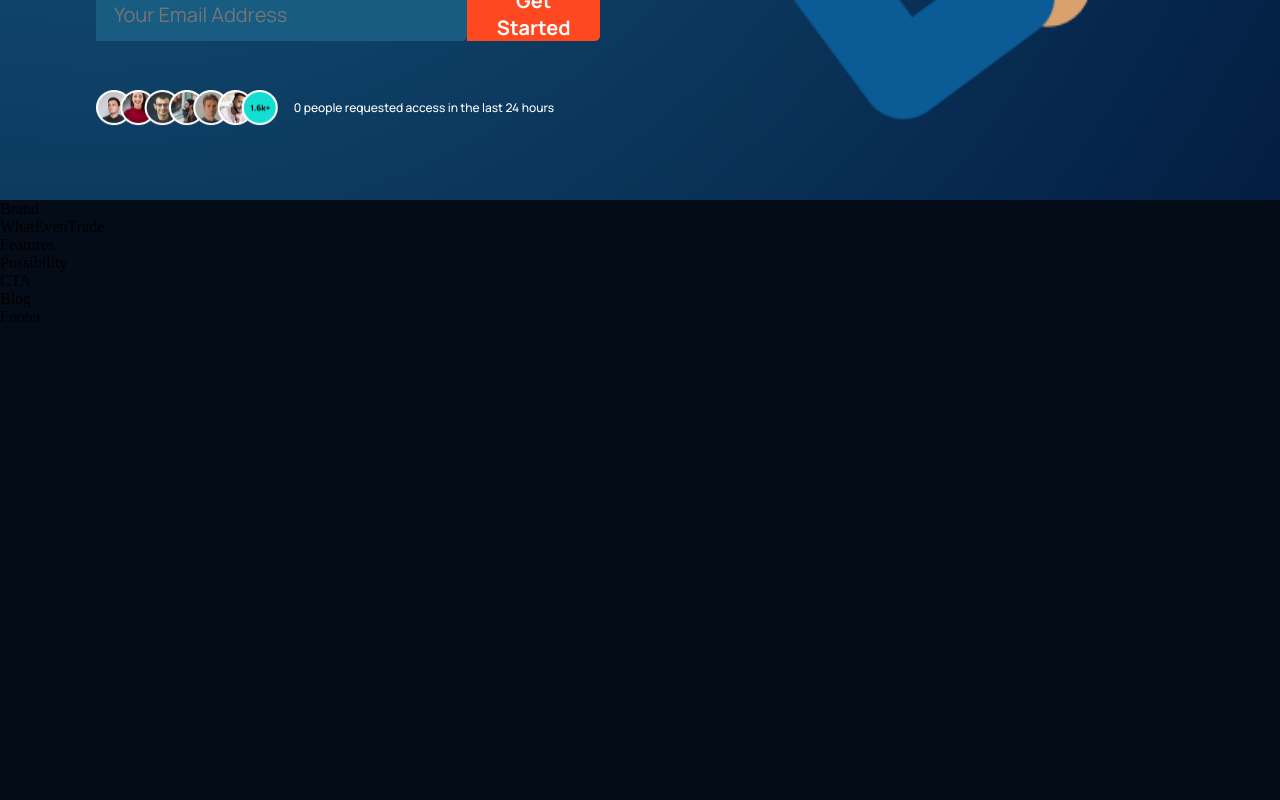
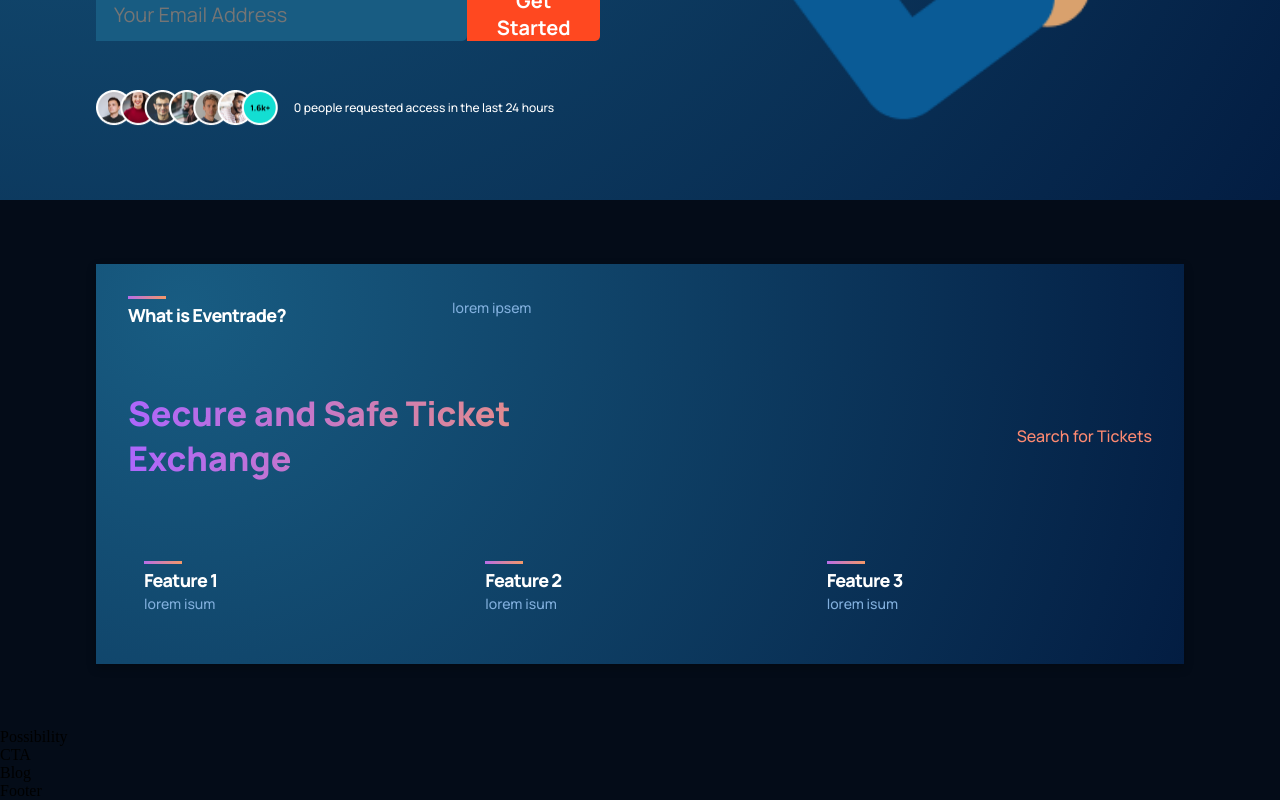
Before and after one commit to lukezumwalt/EvenTrade, a React (Create React App) app in the folder web-react/: page / in a window 1280 px wide. Shown: the part 642-1442 px from the top of the page. Before the commit the page ends 968 px from the top, so only its background shows below. Built offline with nearby package versions, Linux system fonts and the light colour scheme.

Commit message:
consolidated some pages, created feature page

```diff
--- a/web-react/src/App.js
+++ b/web-react/src/App.js
@@ -1,7 +1,7 @@
 import React from 'react'
 
-import { Footer, Blog, Possibility, WhatEvenTrade, Header, Features } from './containers';
-import { CTA, Brand, Navbar } from './components';
+import { Footer, Blog, Possibility, WhatEvenTrade, Header } from './containers';
+import { CTA, Navbar } from './components';
 import './App.css';
 
 const App = () => {
@@ -11,9 +11,7 @@
             <Navbar />
             <Header />
         </div>
-        <Brand />
         <WhatEvenTrade />
-        <Features />
         <Possibility />
         <CTA />
         <Blog />
--- a/web-react/src/components/brand/Brand.jsx
+++ /dev/null
@@ -1,12 +0,0 @@
-import React from 'react';
-import './brand.css';
-
-const Brand = () => {
-  return (
-    <div>
-        Brand
-    </div>
-  )
-}
-
-export default Brand
--- a/web-react/src/components/feature/Feature.jsx
+++ b/web-react/src/components/feature/Feature.jsx
@@ -1,10 +1,16 @@
 import React from 'react';
 import './feature.css';
 
-const Feature = () => {
-  return (
-    <div>Feature</div>
-  )
-}
+const Feature = ({ title, text }) => (
+  <div className="eventrade__features-container__feature">
+    <div className="eventrade__features-container__feature-title">
+      <div />
+      <h1>{title}</h1>
+    </div>
+    <div className="eventrade__features-container__feature-text">
+      <p>{text}</p>
+    </div>
+  </div>
+);
 
 export default Feature
--- a/web-react/src/components/feature/feature.css
+++ b/web-react/src/components/feature/feature.css
@@ -0,0 +1,63 @@
+.eventrade__features-container__feature {
+    width: 100%;
+    display: flex;
+    justify-content: space-between;
+    align-items: flex-start;
+    flex-direction: row;
+
+    margin: 1rem;
+}
+
+.eventrade__features-container__feature-title {
+    flex: 1;
+    max-width: 180px;
+    margin-right: 2rem;
+}
+
+.eventrade__features-container__feature-title h1 {
+    font-family: var(--font-family);
+    font-weight: 800;
+    font-size: 18px;
+    line-height: 24px;
+
+    letter-spacing: -0.04em;
+    color: #fff;
+}
+
+.eventrade__features-container__feature-title div {
+    width: 38px;
+    height: 3px;
+    background: var(--gradient-bar);
+    box-shadow: 0 4px 4px rgab(0,0,0,0.25);
+    margin-bottom: 0.25rem;
+}
+
+.eventrade__features-container__feature-text {
+    flex: 2;
+    max-width: 390px;
+    display: flex;
+}
+
+.eventrade__features-container__feature-text p {
+    font-family: var(--font-family);
+    font-weight: 500;
+    font-size: 14px;
+    line-height: 24px;
+    color: var(--color-text);
+}
+
+@media screen and (max-width: 550px) {
+    .eventrade__features-container__feature-title h1 {
+        font-size: 14px;
+        line-height: 22px;
+    }
+
+    .eventrade__features-container__feature-title p {
+        font-size: 12px;
+        line-height: 20px;
+    }
+
+    .eventrade__features-container__feature {
+        margin: 1rem 0;
+    }
+}
--- a/web-react/src/components/index.js
+++ b/web-react/src/components/index.js
@@ -1,5 +1,4 @@
 export { default as Article } from './article/Article';
-export { default as Brand } from './brand/Brand';
 export { default as CTA } from './cta/CTA';
 export { default as Feature } from './feature/Feature';
 export { default as Navbar } from './navbar/Navbar';
--- a/web-react/src/containers/features/Features.jsx
+++ /dev/null
@@ -1,10 +0,0 @@
-import React from 'react';
-import './features.css';
-
-const Features = () => {
-  return (
-    <div>Features</div>
-  )
-}
-
-export default Features
--- a/web-react/src/containers/index.js
+++ b/web-react/src/containers/index.js
@@ -1,5 +1,4 @@
 export { default as Blog } from './blog/Blog';
-export { default as Features } from './features/Features';
 export { default as Footer } from './footer/Footer';
 export { default as Header } from './header/Header';
 export { default as Possibility } from './possibility/Possibility';
--- a/web-react/src/containers/whatEvenTrade/WhatEvenTrade.jsx
+++ b/web-react/src/containers/whatEvenTrade/WhatEvenTrade.jsx
@@ -1,9 +1,23 @@
 import React from 'react';
 import './whatEvenTrade.css';
+import { Feature } from '../../components';
 
 const WhatEvenTrade = () => {
   return (
-    <div>WhatEvenTrade</div>
+    <div className='eventrade__whateventrade section__margin' id="whateventrade">
+      <div className='eventrade__whateventrade-feature'>
+        <Feature title='What is Eventrade?' text='lorem ipsem'/>
+      </div>
+      <div className='eventrade__whateventrade-heading'>
+        <h1 className='gradient__text'>Secure and Safe Ticket Exchange</h1>
+        <p>Search for Tickets</p>
+      </div>
+      <div className='eventrade__whateventrade-container'>
+        <Feature title='Feature 1' text='lorem isum'/>
+        <Feature title='Feature 2' text='lorem isum'/>
+        <Feature title='Feature 3' text='lorem isum'/>
+      </div>
+    </div>
   )
 }
 
--- a/web-react/src/containers/whatEvenTrade/whatEvenTrade.css
+++ b/web-react/src/containers/whatEvenTrade/whatEvenTrade.css
@@ -0,0 +1,116 @@
+.eventrade__whateventrade {
+    display: flex;
+    flex-direction: column;
+
+    padding: 2rem;
+    background: var(--color-footer);
+
+    /* ff 3.6+ */
+    background:-moz-radial-gradient(circle at 8% 11%, rgba(24, 92, 130, 1) 0%, rgba(3, 29, 66, 1) 100%);
+
+    /* safari 5.1+,chrome 10+ */
+    background:-webkit-radial-gradient(circle at 8% 11%, rgba(24, 92, 130, 1) 0%, rgba(3, 29, 66, 1) 100%);
+
+    /* opera 11.10+ */
+    background:-o-radial-gradient(circle at 8% 11%, rgba(24, 92, 130, 1) 0%, rgba(3, 29, 66, 1) 100%);
+
+    /* ie 10+ */
+    background:-ms-radial-gradient(circle at 8% 11%, rgba(24, 92, 130, 1) 0%, rgba(3, 29, 66, 1) 100%);
+
+    /* global 92%+ browsers support */
+    background:radial-gradient(circle at 8% 11%, rgba(24, 92, 130, 1) 0%, rgba(3, 29, 66, 1) 100%);
+
+    filter: drop-shadow(0px 4px 4px rgba(0, 0, 0, 0.25));
+}
+
+.eventrade__whateventrade-feature {
+    display: flex;
+}
+
+.eventrade__whateventrade-feature .eventrade__features-container__feature {
+    margin: 0;
+}
+
+.eventrade__whateventrade-feature .eventrade__features-container__feature-text {
+    max-width: 700px;
+}
+
+.eventrade__whateventrade-heading {
+    display: flex;
+    flex-direction: row;
+    justify-content: space-between;
+    align-items: center;
+
+    margin: 4rem 0 2rem;
+}
+
+.eventrade__whateventrade-heading h1 {
+    font-size: 34px;
+    line-height: 45px;
+    font-weight: 800;
+    max-width: 510px;
+    font-family: var(--font-family);
+}
+
+.eventrade__whateventrade-heading p {
+    font-family: var(--font-family);
+    font-weight: 500;
+    font-size: 16px;
+    line-height: 30px;
+    color: var(--color-subtext);
+    cursor: pointer;
+}
+
+.eventrade__whateventrade-container {
+    display: flex;
+    flex-wrap: wrap;
+    flex-direction: row;
+
+    margin-top: 2rem;
+}
+
+.eventrade__whateventrade-container .eventrade__features-container__feature {
+    flex: 1;
+    margin: 1rem;
+    min-width: 210px;
+    display: unset;
+    flex-direction: column;
+}
+
+.eventrade__whateventrade-container .eventrade__features-container_feature-text {
+    margin-top: 0.5rem;
+}
+
+@media screen and (max-width: 850px) {
+    .gpt3__whateventrade-heading {
+        flex-direction: column;
+        align-items: flex-start;
+        margin-bottom: 0rem;
+    }
+
+    .gpt3__whateventrade-heading p {
+        margin-top: 1rem;
+    }
+}
+
+@media screen and (max-width: 650px) {
+    .eventrade__whateventrade-feature .eventrade__features-container__feature {
+        flex-direction: column;
+    }
+
+    .eventrade__whateventrade-feature .eventrade__features-container_feature-text {
+        margin-top: 0.5rem;
+    }
+
+    .eventrade__whateventrade-heading h1 {
+        font-size: 28px;
+        line-height: 40px;
+    }
+}
+
+@media screen and (max-width: 350px) {
+    .whateventrade__whateventrade-container .eventrade__features-container__feature {
+        margin: 1rem 0;
+        min-width: 100%;
+    }
+}
```
Also changed, not shown: web-react/src/components/brand/brand.css (deleted), web-react/src/containers/features/features.css (deleted).
